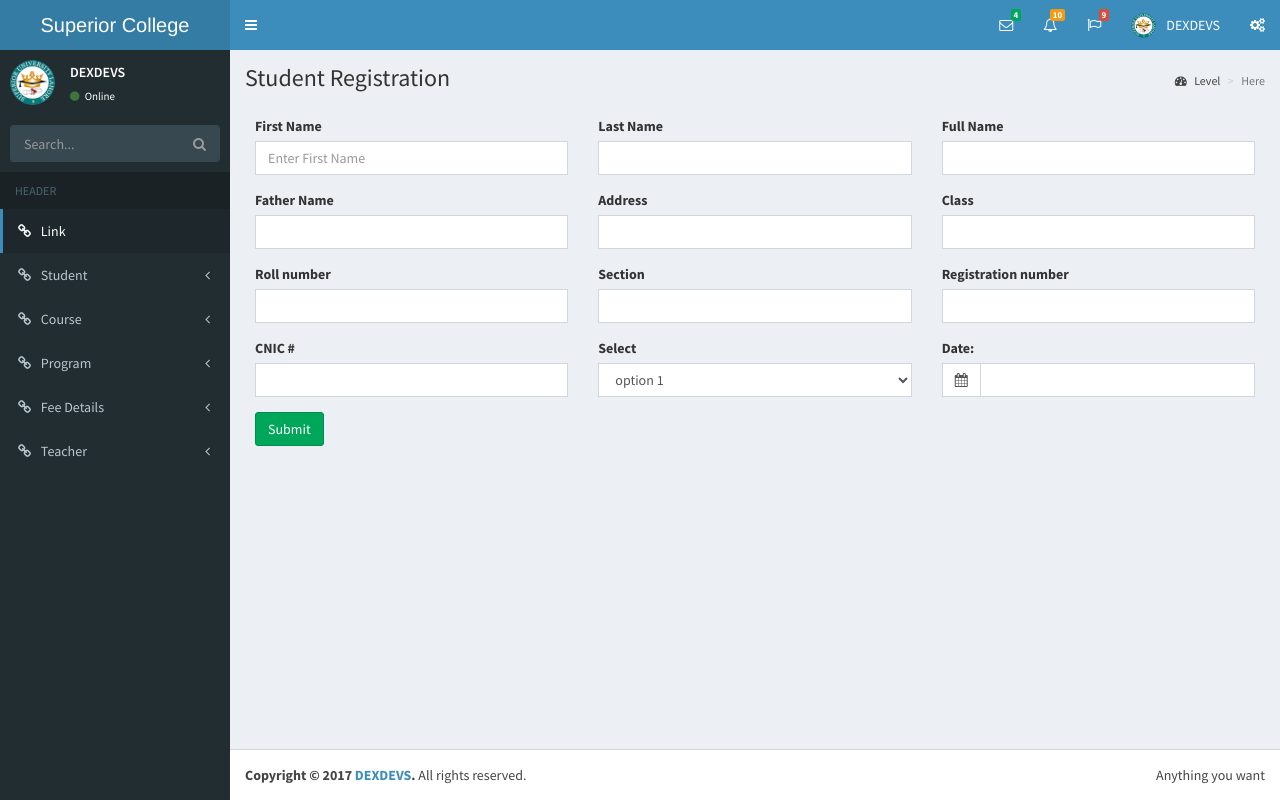
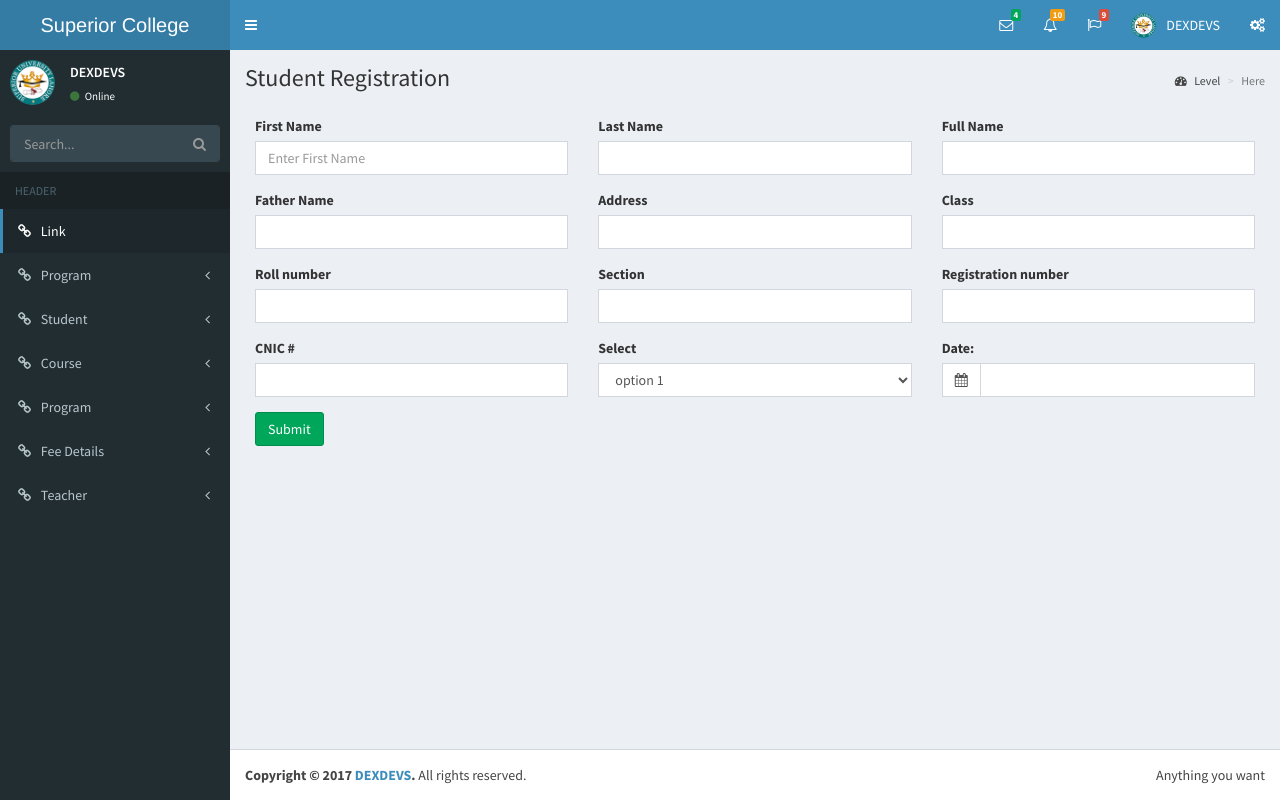
Before and after one commit to ranafaraz/College_Management_System, a PHP site: page /registration.php in a window 1280 px wide. Run offline with PHP 8.4, Linux system fonts and the light colour scheme; some libraries are stand-ins or nearby versions.

Commit message:
Added Program option in sidebar.php file

```diff
--- a/sidebar.php
+++ b/sidebar.php
@@ -32,6 +32,18 @@
         <li class="header">HEADER</li>
         <!-- Optionally, you can add icons to the links -->
         <li class="active"><a href="#"><i class="fa fa-link"></i> <span>Link</span></a></li>
+
+        <li class="treeview">
+          <a href="#"><i class="fa fa-link"></i> <span>Program</span>
+            <span class="pull-right-container">
+                <i class="fa fa-angle-left pull-right"></i>
+              </span>
+          </a>
+          <ul class="treeview-menu">
+            <li><a href="annual.php">Annual</a></li>
+            <li><a href="semester.php">Semester</a></li>
+          </ul>
+        </li>
 
         <li class="treeview">
           <a href="#"><i class="fa fa-link"></i> <span>Student</span>
@@ -88,7 +100,7 @@
               </span>
           </a>
           <ul class="treeview-menu">
-            <li><a href="#">Add new teacher</a></li>
+            <li><a href="teacher_reg.php">Add new teacher</a></li>
 
           </ul>
         </li>
```
